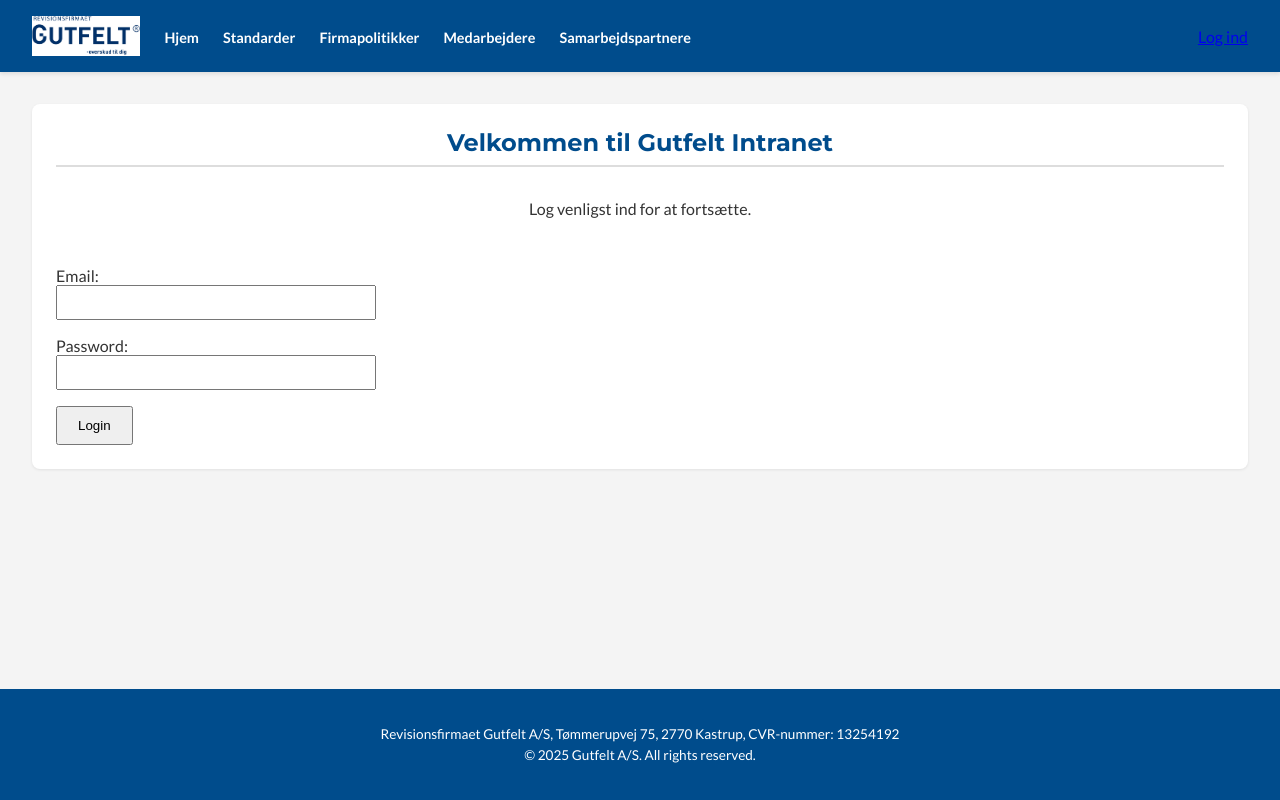
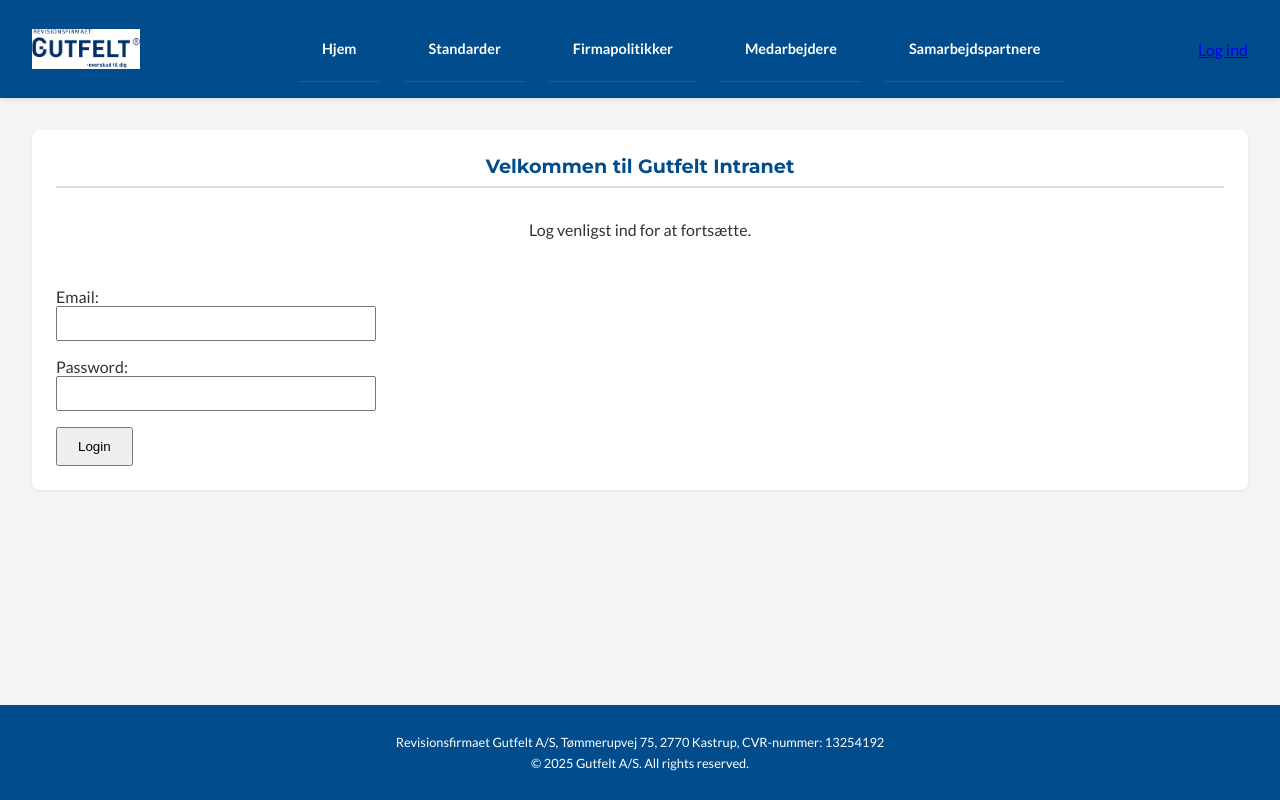
Before and after one commit to Parpar/gutfelt-frontend, a React (Create React App) app: page /login in a window 1280 px wide. Built offline with nearby package versions, Linux system fonts and the light colour scheme.

Commit message:
Final attempt to implement stable responsive menu

```diff
--- a/src/App.css
+++ b/src/App.css
@@ -22,30 +22,55 @@
 .app-header {
     background-color: var(--primary-blue);
     color: var(--text-light);
-    padding: 1rem 2rem;
+    padding: 1rem 1.5rem;
     display: flex;
     justify-content: space-between;
     align-items: center;
     box-shadow: 0 2px 4px rgba(0,0,0,0.1);
 }
-.header-logo a { display: flex; align-items: center; }
-.header-logo img { height: 40px; }
+.header-logo a { display: flex; align-items: center; z-index: 1001; }
+.header-logo img { height: 35px; }
+.header-nav {
+    display: flex;
+    flex-direction: column;
+    position: fixed;
+    top: 0;
+    left: 0;
+    width: 100%;
+    height: 100vh;
+    background-color: var(--primary-blue);
+    padding-top: 6rem;
+    transform: translateX(-100%);
+    transition: transform 0.3s ease-in-out;
+    z-index: 999;
+}
+.header-nav.is-open { transform: translateX(0); }
 .header-nav a {
     color: var(--text-light);
     text-decoration: none;
-    margin-left: 1.5rem;
     font-weight: 700;
-    font-size: 0.9rem;
-    transition: opacity 0.2s;
+    font-size: 1.2rem;
+    padding: 1.5rem;
+    text-align: center;
+    border-bottom: 1px solid rgba(255, 255, 255, 0.1);
 }
-.header-nav a:hover { opacity: 0.8; }
-.user-info { margin-left: auto; display: flex; align-items: center; }
+.user-info { display: flex; align-items: center; z-index: 1001; }
+.user-info-desktop { display: none; }
+.hamburger-menu {
+    display: block;
+    background: none;
+    border: none;
+    color: var(--text-light);
+    font-size: 1.5rem;
+    cursor: pointer;
+    margin-left: 1rem;
+    z-index: 1001;
+}
 .dashboard-grid {
-    padding: 2.5rem;
+    padding: 1.5rem;
     display: grid;
-    grid-template-columns: 1fr 1fr;
-    gap: 2.5rem;
-    grid-template-areas: "search search" "news calendar";
+    grid-template-columns: 1fr;
+    gap: 1.5rem;
 }
 .search-widget-container { grid-area: search; }
 .news-widget-container { grid-area: news; }
@@ -59,10 +84,7 @@
     flex-direction: column;
 }
 .news-widget-container .widget, .calendar-widget-container .widget { height: 450px; }
-.widget-content {
-    overflow-y: auto;
-    flex-grow: 1;
-}
+.widget-content { overflow-y: auto; flex-grow: 1; }
 .widget h2 {
     font-family: var(--font-header);
     color: var(--primary-blue);
@@ -70,10 +92,11 @@
     border-bottom: 2px solid var(--border-color);
     padding-bottom: 0.5rem;
     margin-bottom: 1rem;
+    font-size: 1.2rem;
 }
 .news-item { margin-bottom: 1rem; padding-bottom: 1rem; border-bottom: 1px solid #f4f4f4; }
 .news-item:last-child { border-bottom: none; margin-bottom: 0; }
-.news-item h3 { margin: 0 0 0.25rem 0; }
+.news-item h3 { margin: 0 0 0.25rem 0; font-size: 1rem; }
 .news-item p { margin: 0; font-size: 0.9rem; color: #666; }
 .search-widget-container .widget { height: auto; }
 .search-widget input {
@@ -94,54 +117,40 @@
     margin-right: 1rem;
 }
 .calendar-date span { display: block; font-size: 0.8rem; }
-.policy-hub-container { padding: 2rem; }
-.policy-hub-container .widget {
-    margin-bottom: 2rem;
-}
-.policy-grid {
-    display: grid;
-    grid-template-columns: repeat(auto-fit, minmax(300px, 1fr));
-    gap: 1.5rem;
-}
+.policy-hub-container { padding: 1.5rem; }
+.policy-hub-container .widget { margin-bottom: 1.5rem; }
+.policy-grid { display: grid; grid-template-columns: 1fr; gap: 1.5rem; }
 .policy-card {
     background-color: #fff;
     border-radius: 8px;
     box-shadow: 0 2px 5px rgba(0,0,0,0.07);
-    padding: 2rem;
+    padding: 1.5rem;
     text-align: center;
     text-decoration: none;
     color: var(--text-dark);
-    transition: transform 0.2s ease-in-out, box-shadow 0.2s ease-in-out;
 }
-.policy-card:hover { transform: translateY(-5px); box-shadow: 0 5px 15px rgba(0,0,0,0.1); }
-.policy-card .icon { font-size: 3rem; color: var(--primary-blue); margin-bottom: 1rem; }
-.policy-card h3 { font-family: var(--font-header); margin-top: 0; margin-bottom: 0.5rem; }
-.policy-card p { font-size: 0.9rem; color: #666; line-height: 1.5; }
-.back-link { display: inline-block; margin-top: 2rem; color: var(--primary-blue); text-decoration: none; font-weight: bold; }
-.back-link:hover { text-decoration: underline; }
-.document-table { width: 100%; border-collapse: collapse; margin-top: 2rem; }
-.document-table th, .document-table td { text-align: left; padding: 12px 15px; border-bottom: 1px solid var(--border-color); }
-.document-table thead th { font-family: var(--font-header); color: var(--secondary-blue); background-color: var(--background-light); font-size: 0.85rem; text-transform: uppercase; letter-spacing: 0.5px; }
-.document-table tbody tr:hover { background-color: #f9f9f9; }
-.document-table .file-icon { font-size: 1.2rem; color: var(--primary-blue); margin-right: 15px; }
-.document-table .download-cell { text-align: right; }
-.document-table .download-link { padding: 6px 12px; background-color: var(--primary-blue); color: white; text-decoration: none; border-radius: 4px; font-size: 0.9rem; }
+.policy-card .icon { font-size: 2.5rem; color: var(--primary-blue); margin-bottom: 1rem; }
+.policy-card h3 { font-family: var(--font-header); margin-top: 0; margin-bottom: 0.5rem; font-size: 1.1rem; }
+.policy-card p { display: none; }
+.back-link { display: inline-block; margin-top: 1.5rem; color: var(--primary-blue); text-decoration: none; font-weight: bold; }
+.document-table { display: block; overflow-x: auto; white-space: nowrap; width: 100%; margin-top: 1.5rem; }
+.document-table th, .document-table td { text-align: left; padding: 10px 12px; border-bottom: 1px solid var(--border-color); }
 .app-footer {
     background-color: var(--primary-blue);
     color: var(--text-light);
-    padding: 2rem 2.5rem;
+    padding: 1.5rem;
     text-align: center;
-    font-size: 0.85rem;
+    font-size: 0.8rem;
     margin-top: auto;
 }
 .app-footer p { margin: 5px 0; }
-.tab-navigation { margin-bottom: 2rem; border-bottom: 1px solid var(--border-color); }
+.tab-navigation { margin-bottom: 1.5rem; border-bottom: 1px solid var(--border-color); }
 .tab-navigation button {
-    padding: 10px 20px;
+    padding: 8px 16px;
     border: none;
     background-color: transparent;
     cursor: pointer;
-    font-size: 1rem;
+    font-size: 0.9rem;
     font-weight: 600;
     color: var(--text-secondary);
     border-bottom: 3px solid transparent;
@@ -149,11 +158,33 @@
 }
 .tab-navigation button.active { color: var(--primary-blue); border-bottom-color: var(--primary-blue); }
 
-@media (max-width: 992px) {
-    .dashboard-grid { grid-template-columns: 1fr; grid-template-areas: "search" "news" "calendar"; }
-    .header-nav { display: none; }
-    .app-header { flex-direction: column; padding: 1rem; }
-    .header-nav { margin-top: 1rem; }
-    .header-nav a { margin: 0 0.75rem; }
-    .policy-hub-container { padding: 1rem; }
+@media (min-width: 992px) {
+    .app-header { padding: 1rem 2rem; }
+    .hamburger-menu { display: none; }
+    .header-logo img { height: 40px; }
+    .header-nav {
+        display: flex;
+        position: static;
+        flex-direction: row;
+        width: auto;
+        height: auto;
+        background: none;
+        transform: none;
+        box-shadow: none;
+        padding-top: 0;
+    }
+    .header-nav a {
+        color: var(--text-light);
+        text-decoration: none;
+        margin-left: 1.5rem;
+        font-weight: 700;
+        font-size: 0.9rem;
+        transition: opacity 0.2s;
+    }
+    .header-nav a:hover { opacity: 0.8; }
+    .user-info-desktop { display: inline; }
+    .dashboard-grid { grid-template-columns: 1fr 1fr; grid-template-areas: "search search" "news calendar"; padding: 2.5rem; gap: 2.5rem; }
+    .policy-hub-container { padding: 2rem; }
+    .policy-grid { grid-template-columns: repeat(auto-fit, minmax(300px, 1fr)); gap: 1.5rem; }
+    .policy-card p { display: block; }
 }
--- a/src/components/Header.js
+++ b/src/components/Header.js
@@ -1,14 +1,19 @@
-import React, { useContext } from 'react';
+import React, { useState, useContext } from 'react';
 import { Link, useNavigate } from 'react-router-dom';
 import { UserContext } from '../UserContext';
 
 function Header() {
   const { currentUser, logout } = useContext(UserContext);
   const navigate = useNavigate();
+  const [isMenuOpen, setIsMenuOpen] = useState(false);
 
   const handleLogout = () => {
     logout();
     navigate('/login');
+  };
+
+  const closeMenu = () => {
+    setIsMenuOpen(false);
   };
 
   return (
@@ -19,26 +24,32 @@
         </Link>
       </div>
 
-      <nav className="header-nav">
-        <Link to="/">Hjem</Link>
-        <Link to="/standarder">Standarder</Link>
-        <Link to="/firmapolitikker">Firmapolitikker</Link>
-        <Link to="/medarbejdere">Medarbejdere</Link>
-        <Link to="/samarbejdspartnere">Samarbejdspartnere</Link>
+      <nav className={`header-nav ${isMenuOpen ? 'is-open' : ''}`}>
+        <Link to="/" onClick={closeMenu}>Hjem</Link>
+        <Link to="/standarder" onClick={closeMenu}>Standarder</Link>
+        <Link to="/firmapolitikker" onClick={closeMenu}>Firmapolitikker</Link>
+        <Link to="/medarbejdere" onClick={closeMenu}>Medarbejdere</Link>
+        <Link to="/samarbejdspartnere" onClick={closeMenu}>Samarbejdspartnere</Link>
       </nav>
 
       <div className="user-info">
         {currentUser ? (
           <>
-            <span style={{ marginRight: '1rem' }}>
+            <span className="user-info-desktop">
               {currentUser.name} ({currentUser.role})
             </span>
-            <button onClick={handleLogout} style={{cursor: 'pointer'}}>Log ud</button>
+            <button onClick={handleLogout} style={{cursor: 'pointer', marginLeft: '1rem'}}>Log ud</button>
           </>
         ) : (
           <Link to="/login">Log ind</Link>
         )}
       </div>
+
+      {currentUser && (
+        <button className="hamburger-menu" onClick={() => setIsMenuOpen(!isMenuOpen)}>
+          <i className={isMenuOpen ? 'fas fa-times' : 'fas fa-bars'}></i>
+        </button>
+      )}
     </header>
   );
 }
```
